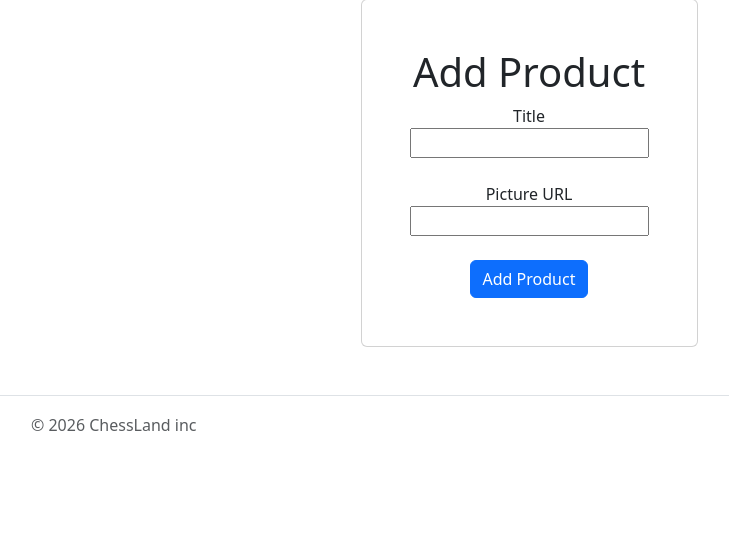
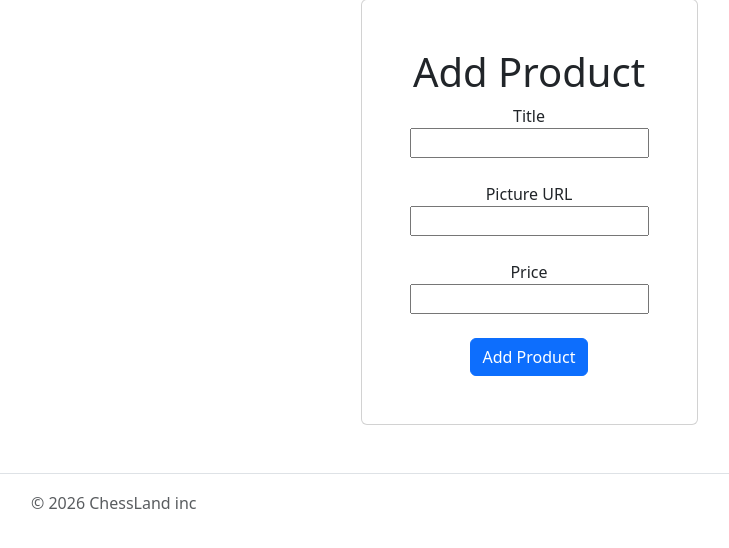
Before and after one commit to demetregogiashvili/ChessLand, a Flask app: page /add_product in a window 1280 px wide. Shown: the part 161-709 px from the top of the page, without its empty margins (89-818 px from the left). Run offline with Flask 3, Linux system fonts and the light colour scheme; parts of the project's set-up code (start-up, migrations or seed data) failed here and were passed over.

Commit message:
fix delete_product function

```diff
--- a/routes.py
+++ b/routes.py
@@ -57,7 +57,8 @@ def addProduct():
     if request.method == "POST":
         title = request.form['title']
         picture = request.form['picture']
-        product = Product(title=title, img_url=picture, admin_id=current_user.id)
+        price = request.form['price']
+        product = Product(title=title, img_url=picture, price=price, admin_id=current_user.id)
         db.session.add(product)
         db.session.commit()
         return redirect("/allproducts") # დამატების შემდეგ გადაიყვანს სიაში
@@ -84,16 +85,13 @@ def makeOrder(product_id):
         db.session.commit()
     product = Product.query.get(product_id)
     return render_template("make_order.html",title = "make order",product = product)
+@app.route("/delete_product/<int:product_id>")
 @login_required
-def delete_product(product_id):
+def delete_product(product_id):  # აი, ეს ხაზი გაკლდა
     if not current_user.is_admin:
         return "შენ არ გაქვს ადმინის უფლებები!", 403
 
     product = Product.query.get_or_404(product_id)
     db.session.delete(product)
     db.session.commit()
-
-@app.route("/logout")
-def logout():
-    logout_user()
-    return redirect(url_for("index"))
+    return redirect("/allproducts")
--- a/templates/add_products.html
+++ b/templates/add_products.html
@@ -8,6 +8,8 @@
             <input type="text" name="title" id="title"><br><br>
             <label>Picture URL</label><br>
             <input type="text" name="picture" id="picture"><br><br>
+            <label>Price</label><br>
+            <input type="text" name="price" id="price"><br><br>
             <button type="submit" class="btn btn-primary">Add Product</button>
         </form>
     </div>
--- a/templates/all_products.html
+++ b/templates/all_products.html
@@ -11,7 +11,7 @@
 
              <p>ფასი: {{ p.price }}</p>
              <p>ავტორი: {{ p.admin_id }}</p>
-                <!-- ადმინის ლოგიკა: წაშლის ღილაკი მხოლოდ ადმინს გამოუჩნდება -->
+
                 {% if current_user.is_admin %}
                     <a href="{{ url_for('delete_product', product_id=p.id) }}" class="btn btn-danger">Delete</a>
                 {% endif %}
```
